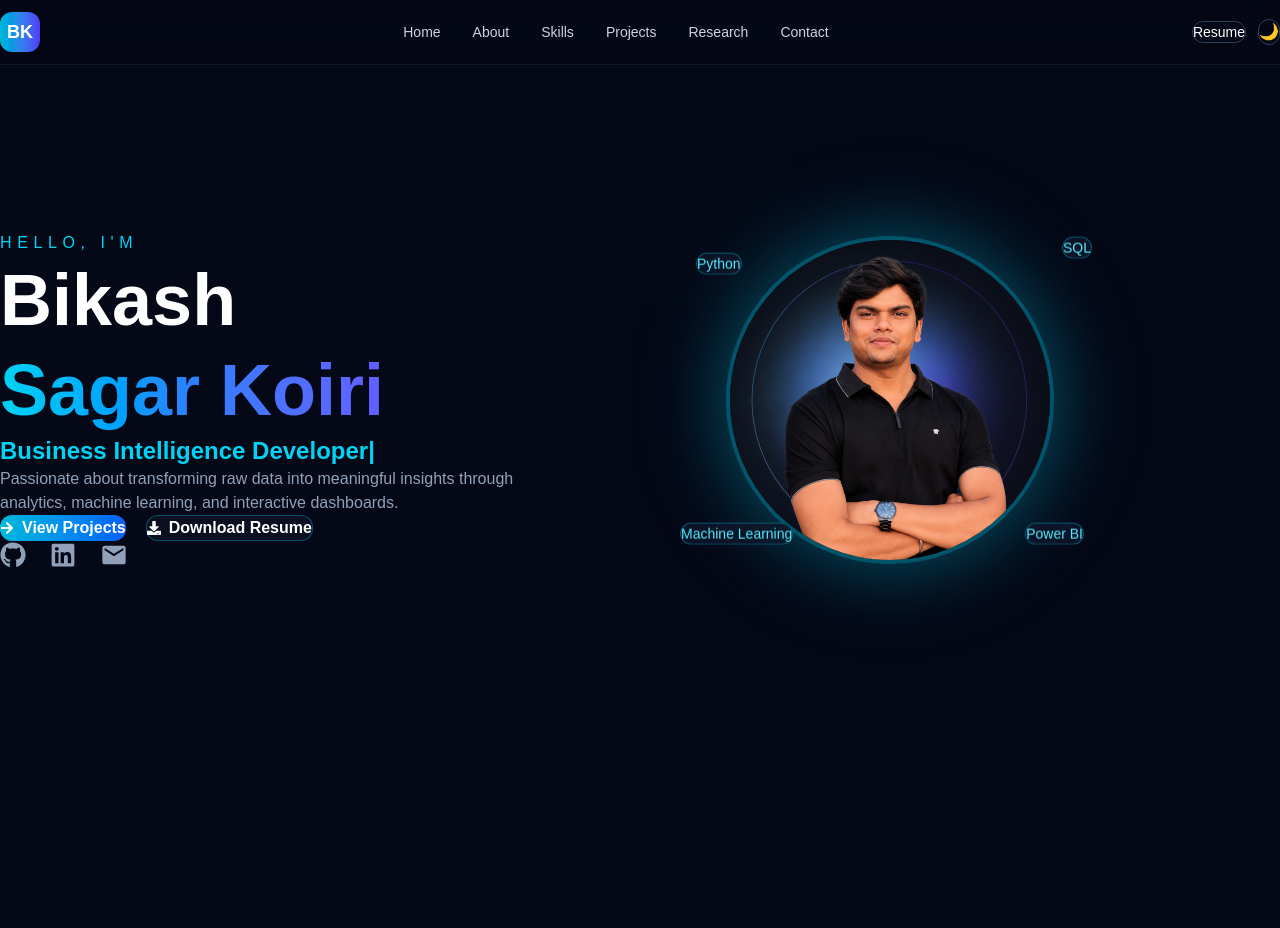
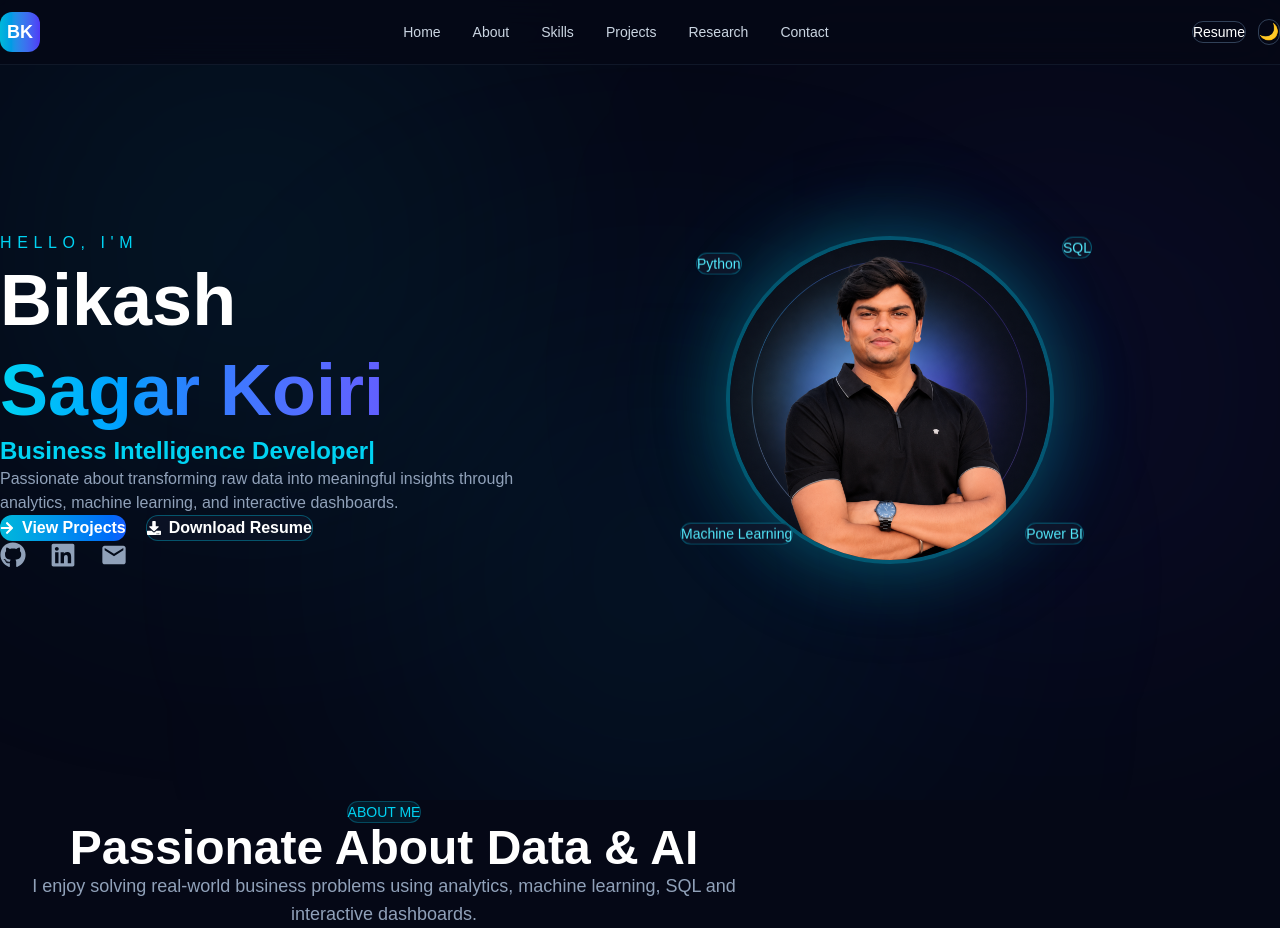
Before and after one commit to Bikash07-git/portfolio, a Next.js app: page / in a window 1280 px wide. Before the commit the page ends 800 px from the top, so only its background shows below. Built offline with nearby package versions, Linux system fonts and the light colour scheme.

Commit message:
Add global background effects

```diff
--- a/app/layout.tsx
+++ b/app/layout.tsx
@@ -1,6 +1,7 @@
 import type { Metadata } from "next";
 import { Geist, Geist_Mono } from "next/font/google";
 import "./globals.css";
+import BackgroundEffects from "@/components/ui/BackgroundEffects";
 
 const geistSans = Geist({
   variable: "--font-geist-sans",
@@ -24,9 +25,8 @@ export default function RootLayout({
 }>) {
   return (
     <html lang="en">
-      <body
-        className={`${geistSans.variable} ${geistMono.variable}`}
-      >
+      <body className="bg-[#030712] text-white">
+          <BackgroundEffects />
         {children}
       </body>
     </html>
--- a/app/page.tsx
+++ b/app/page.tsx
@@ -1,11 +1,15 @@
 import Navbar from "@/components/layout/Navbar";
 import Hero from "@/components/sections/Hero";
+import About from "@/components/sections/About";
 
 export default function Home() {
   return (
     <>
       <Navbar />
-      <Hero />
+      <>
+    <Hero />
+    <About />
+    </>
     </>
   );
 }
--- a/components/sections/About.tsx
+++ b/components/sections/About.tsx
@@ -0,0 +1,21 @@
+import Container from "../ui/container";
+import SectionHeading from "../ui/SectionHeading";
+
+export default function About() {
+  return (
+    <section
+      id="about"
+      className="py-32"
+    >
+      <Container>
+
+        <SectionHeading
+          badge="ABOUT ME"
+          title="Passionate About Data & AI"
+          subtitle="I enjoy solving real-world business problems using analytics, machine learning, SQL and interactive dashboards."
+        />
+
+      </Container>
+    </section>
+  );
+}
--- /dev/null
+++ b/components/ui/BackgroundEffects.tsx
@@ -0,0 +1,13 @@
+export default function BackgroundEffects() {
+  return (
+    <>
+      <div className="fixed inset-0 -z-50 overflow-hidden">
+        <div className="absolute left-0 top-0 h-[500px] w-[500px] rounded-full bg-cyan-500/10 blur-[140px]" />
+
+        <div className="absolute right-0 top-40 h-[450px] w-[450px] rounded-full bg-indigo-600/10 blur-[140px]" />
+
+        <div className="absolute bottom-0 left-1/3 h-[450px] w-[450px] rounded-full bg-sky-500/10 blur-[140px]" />
+      </div>
+    </>
+  );
+}
--- a/components/ui/SectionHeading.tsx
+++ b/components/ui/SectionHeading.tsx
@@ -1,21 +1,27 @@
-type SectionHeadingProps = {
+type Props = {
+  badge: string;
+  title: string;
   subtitle: string;
-  title: string;
 };
 
 export default function SectionHeading({
+  badge,
+  title,
   subtitle,
-  title,
-}: SectionHeadingProps) {
+}: Props) {
   return (
-    <div className="mb-12">
-      <p className="text-cyan-400 uppercase tracking-[0.3em] text-sm font-medium">
+    <div className="max-w-3xl mx-auto text-center mb-20">
+      <span className="inline-block rounded-full border border-cyan-500/30 bg-cyan-500/10 px-4 py-1 text-sm text-cyan-400">
+        {badge}
+      </span>
+
+      <h2 className="mt-6 text-4xl font-bold text-white md:text-5xl">
+        {title}
+      </h2>
+
+      <p className="mt-5 text-slate-400 text-lg">
         {subtitle}
       </p>
-
-      <h2 className="mt-3 text-4xl md:text-5xl font-bold">
-        {title}
-      </h2>
     </div>
   );
 }
```
